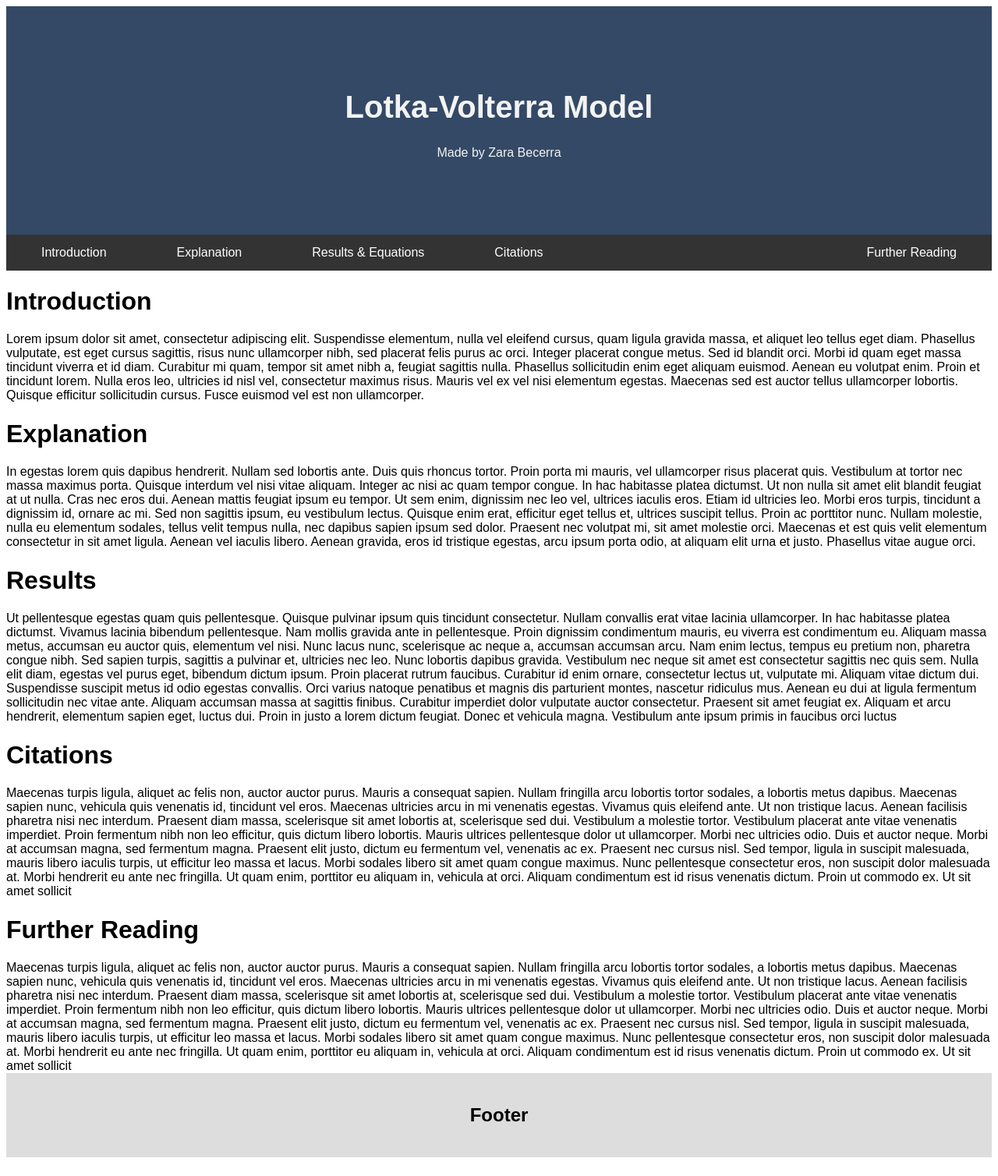
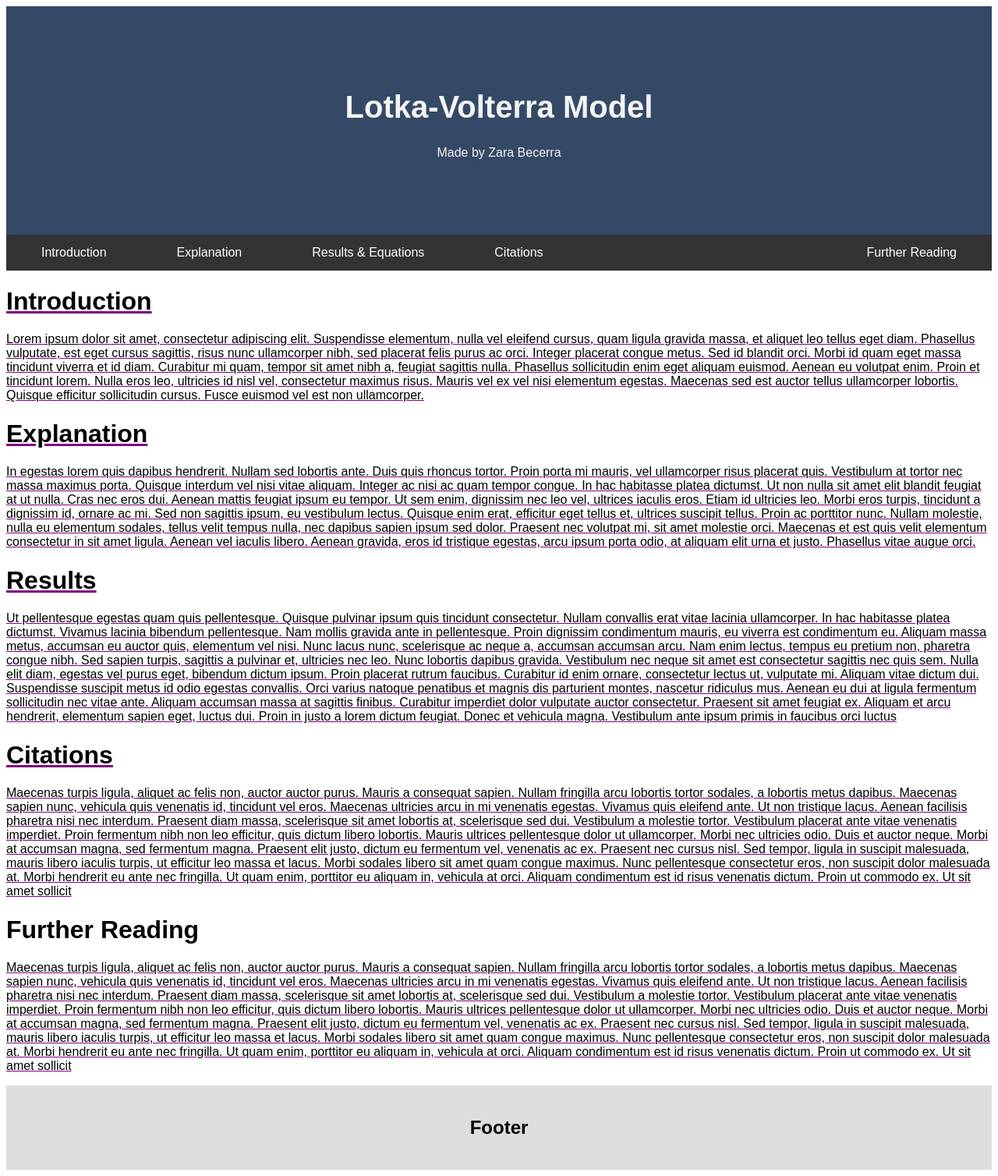
Before and after one commit to ZaraSofia/BasicLotkaVolterra, a Flask app: page / in a window 1280 px wide. Shown: the whole page at 78% size. Before the commit the page ends 1484 px from the top, so only its background shows below. Run offline with Flask 3, Linux system fonts and the light colour scheme.

Commit message:
added underlining to text

```diff
--- a/templates/index.html
+++ b/templates/index.html
@@ -24,7 +24,7 @@
     <div class="introduction" id="introduction">
         <h1>Introduction</h1>
         <p>
-            Lorem ipsum dolor sit amet, consectetur adipiscing elit. Suspendisse elementum, nulla vel eleifend cursus, quam
+            Lorem <u>ipsum</u> dolor sit amet, consectetur adipiscing elit. Suspendisse elementum, nulla vel eleifend cursus, quam
             ligula gravida massa, et aliquet leo tellus eget diam. Phasellus vulputate, est eget cursus sagittis, risus nunc
             ullamcorper nibh, sed placerat felis purus ac orci. Integer placerat congue metus. Sed id blandit orci. Morbi id
             quam eget massa tincidunt viverra et id diam. Curabitur mi quam, tempor sit amet nibh a, feugiat sagittis nulla.
@@ -75,6 +75,28 @@
     </div>
     <div class="citations" id="citations">
         <h1>Citations</h1>
+        <p>
+            Maecenas turpis ligula, <u>aliquet</u> ac felis non, auctor auctor purus. Mauris a consequat sapien. Nullam fringilla
+            arcu lobortis tortor sodales, a lobortis metus dapibus. Maecenas sapien nunc, vehicula quis venenatis id,
+            tincidunt vel eros. Maecenas ultricies arcu in mi venenatis egestas. Vivamus quis eleifend ante. Ut non
+            tristique lacus. Aenean facilisis pharetra nisi nec interdum. Praesent diam massa, scelerisque sit amet lobortis
+            at, scelerisque sed dui. Vestibulum a molestie tortor. Vestibulum placerat ante vitae venenatis imperdiet. Proin
+            fermentum nibh non leo efficitur, quis dictum libero lobortis. Mauris ultrices pellentesque dolor ut
+            ullamcorper. Morbi nec ultricies odio.
+
+            Duis et auctor neque. Morbi at accumsan magna, sed fermentum magna. Praesent elit justo, dictum eu fermentum
+            vel, venenatis ac ex. Praesent nec cursus nisl. Sed tempor, ligula in suscipit malesuada, mauris libero iaculis
+            turpis, ut efficitur leo massa et lacus. Morbi sodales libero sit amet quam congue maximus. Nunc pellentesque
+            consectetur eros, non suscipit dolor malesuada at. Morbi hendrerit eu ante nec fringilla. Ut quam enim,
+            porttitor eu aliquam in, vehicula at orci. Aliquam condimentum est id risus venenatis dictum. Proin ut commodo
+            ex.
+
+            Ut sit amet sollicit
+        </p>
+    </div>
+    <div class="further" id="further">
+        <h1>Further Reading</h1>
+        <p>
             Maecenas turpis ligula, aliquet ac felis non, auctor auctor purus. Mauris a consequat sapien. Nullam fringilla
             arcu lobortis tortor sodales, a lobortis metus dapibus. Maecenas sapien nunc, vehicula quis venenatis id,
             tincidunt vel eros. Maecenas ultricies arcu in mi venenatis egestas. Vivamus quis eleifend ante. Ut non
@@ -91,25 +113,7 @@
             ex.
 
             Ut sit amet sollicit
-    </div>
-    <div class="further" id="further">
-        <h1>Further Reading</h1>
-        Maecenas turpis ligula, aliquet ac felis non, auctor auctor purus. Mauris a consequat sapien. Nullam fringilla
-        arcu lobortis tortor sodales, a lobortis metus dapibus. Maecenas sapien nunc, vehicula quis venenatis id,
-        tincidunt vel eros. Maecenas ultricies arcu in mi venenatis egestas. Vivamus quis eleifend ante. Ut non
-        tristique lacus. Aenean facilisis pharetra nisi nec interdum. Praesent diam massa, scelerisque sit amet lobortis
-        at, scelerisque sed dui. Vestibulum a molestie tortor. Vestibulum placerat ante vitae venenatis imperdiet. Proin
-        fermentum nibh non leo efficitur, quis dictum libero lobortis. Mauris ultrices pellentesque dolor ut
-        ullamcorper. Morbi nec ultricies odio.
-
-        Duis et auctor neque. Morbi at accumsan magna, sed fermentum magna. Praesent elit justo, dictum eu fermentum
-        vel, venenatis ac ex. Praesent nec cursus nisl. Sed tempor, ligula in suscipit malesuada, mauris libero iaculis
-        turpis, ut efficitur leo massa et lacus. Morbi sodales libero sit amet quam congue maximus. Nunc pellentesque
-        consectetur eros, non suscipit dolor malesuada at. Morbi hendrerit eu ante nec fringilla. Ut quam enim,
-        porttitor eu aliquam in, vehicula at orci. Aliquam condimentum est id risus venenatis dictum. Proin ut commodo
-        ex.
-
-        Ut sit amet sollicit
+        </p>
     </div>
     <div class="footer">
         <h2>Footer</h2>
--- a/templates/resources/css/styles.css
+++ b/templates/resources/css/styles.css
@@ -49,3 +49,7 @@ body {
 .introduction, .explanation, .results, .citations, .further h1{
     font-size: 200 px;
 }
+.introduction, .explanation, .results, .citations, .further p{
+    text-decoration-line: underline;
+    text-decoration-color: purple;
+}
```
Lines whose indentation alone changed are shown as unchanged.
